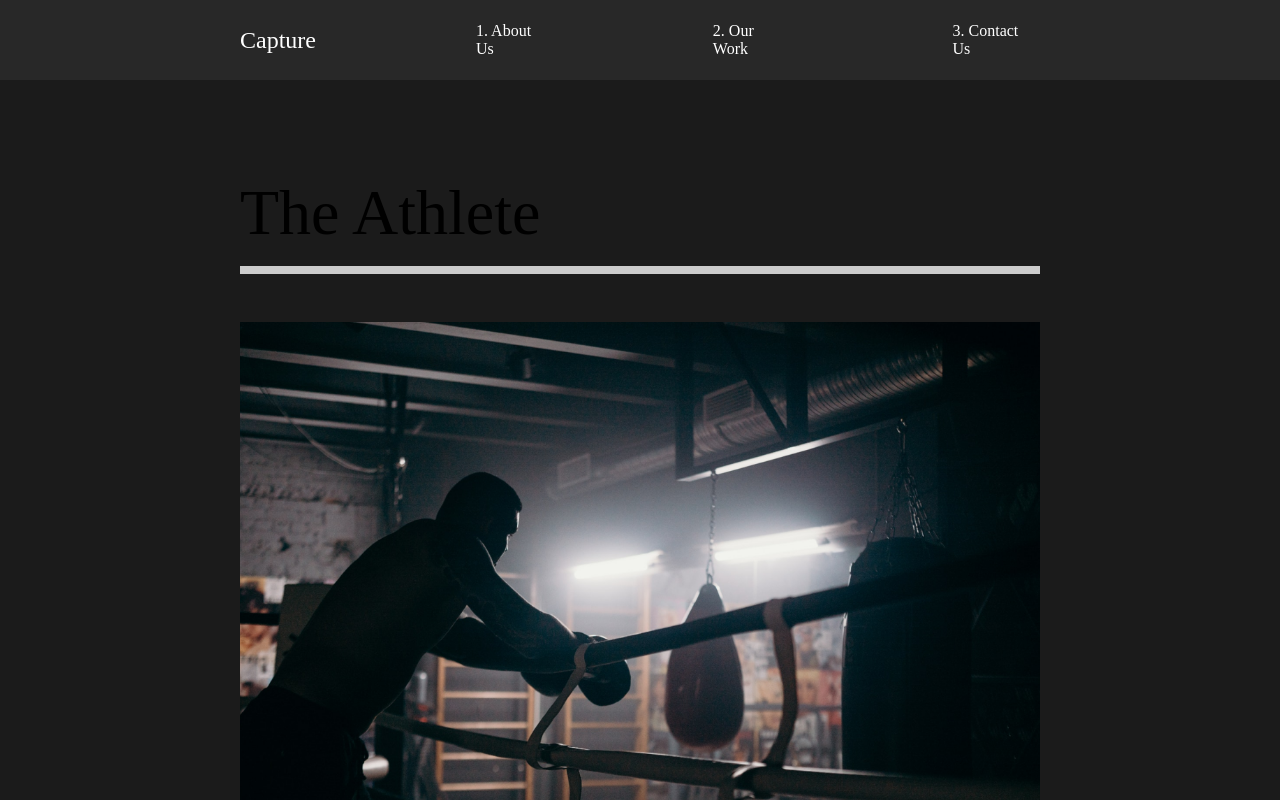
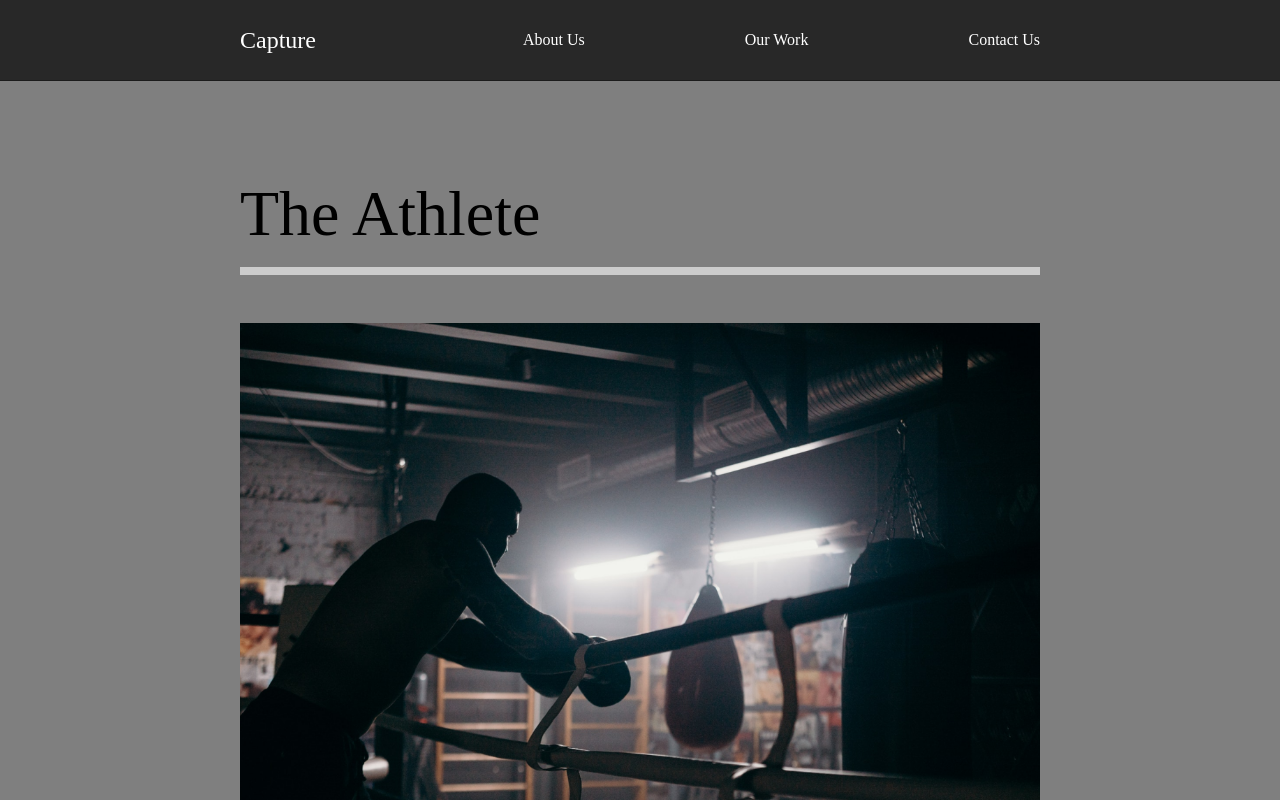
Before and after one commit to edwinvelaz/capture-portfolio, a React (Create React App) app: page /work in a window 1280 px wide. Shown: the top 800 px of the page. Built offline with nearby package versions, Linux system fonts and the light colour scheme.

Commit message:
Animations

```diff
--- a/src/App.js
+++ b/src/App.js
@@ -8,15 +8,21 @@
 import Nav from './components/Nav';
 import MovieDetail from './pages/MovieDetail';
 //Router
-import {Switch, Route} from 'react-router-dom'
+import {Switch, Route, useLocation} from 'react-router-dom';
+//Animation
+import { AnimatePresence } from 'framer-motion';
 
 
 function App() {
+
+  const location = useLocation();
+
   return (
     <div className="App">
       <GlobalStyle />
       <Nav />
-      <Switch>
+      <AnimatePresence exitBeforeEnter>
+        <Switch location={location} key={location.pathname}>
           <Route path='/' exact>
             <AboutUs />
           </Route>
@@ -30,6 +36,7 @@
             <ContactUs />
           </Route>
         </Switch>
+      </AnimatePresence>
     </div>
   );
 }
--- /dev/null
+++ b/src/animation.js
@@ -0,0 +1,20 @@
+export const pageAnimation = {
+    hidden: {
+        opacity: 0,
+        y: 300
+    },
+    show: {
+        opacity: 1,
+        y: 1,
+        transition: {
+            duration: 1,
+        }
+    },
+    exit: {
+        opacity: 0,
+        y: 300,
+        transition: {
+            duration: 1,
+        }
+    }
+}
--- a/src/components/AboutSection.js
+++ b/src/components/AboutSection.js
@@ -1,24 +1,32 @@
 import React from 'react';
 import home1 from '../img/home1.png';
 //Styles
-import styled from 'styled-components';
 import {StyledAbout, StyledDescription, StyledImage, StyledHide } from '../styles';
+//Framer Motion
+import { motion } from 'framer-motion';
 
 const AboutSection = () => {
+
     return (
         <StyledAbout>
             <StyledDescription>
-                <div className='title'>
+                <motion.div>
                     <StyledHide>
-                        <h2>We work to make</h2>
+                        <motion.h2>
+                            We work to make
+                        </motion.h2>
                     </StyledHide>
                     <StyledHide>
-                        <h2>your <span>dreams</span> come</h2>
+                        <motion.h2>
+                            your <span>dreams</span> come
+                        </motion.h2>
                     </StyledHide>
                     <StyledHide>
-                        <h2>true.</h2>
+                        <motion.h2>
+                            true.
+                        </motion.h2>
                     </StyledHide>
-                </div>
+                </motion.div>
                 <p>Contact us for any photography or videography ideas that you have. We have professionals with amazing skills.</p>
                 <button>Contact Us</button>
             </StyledDescription>
--- a/src/components/Nav.js
+++ b/src/components/Nav.js
@@ -10,13 +10,13 @@
             </h1>
             <ul>
                 <li>
-                    <Link to="/">1. About Us</Link>
+                    <Link to="/">About Us</Link>
                 </li>
                 <li>
-                    <Link to="/work">2. Our Work</Link>
+                    <Link to="/work">Our Work</Link>
                 </li>
                 <li>
-                    <Link to='/contact'>3. Contact Us</Link>
+                    <Link to='/contact'>Contact Us</Link>
                 </li>
             </ul>
         </StyledNav>
--- a/src/pages/AboutUs.js
+++ b/src/pages/AboutUs.js
@@ -3,15 +3,22 @@
 import AboutSection from '../components/AboutSection';
 import ServicesSection from '../components/ServicesSection';
 import FaqSection from '../components/FaqSection';
+//Animations
+import {motion} from 'framer-motion';
+import { pageAnimation } from '../animation';
 
 
 const AboutUs = () => {
     return (
-        <>
+        <motion.div                     variants={pageAnimation}
+            initial='hidden'
+            animate='show'
+            exit='exit'
+        >
             <AboutSection />
             <ServicesSection />
             <FaqSection />
-        </>
+        </motion.div>
     )
 }
 
--- a/src/pages/ContactUs.js
+++ b/src/pages/ContactUs.js
@@ -1,11 +1,21 @@
 import React from 'react';
+//Animations
+import {motion} from 'framer-motion';
+import { pageAnimation } from '../animation';
+
 
 const ContactUs = () => {
     return (
-        <div>
+        <motion.div
+            variants={pageAnimation}
+            initial='hidden'
+            animate='show'
+            exit='exit'
+        >
             <h1>Our Contact</h1>
-        </div>
+        </motion.div>
     )
 }
 
+
 export default ContactUs;
--- a/src/pages/MovieDetail.js
+++ b/src/pages/MovieDetail.js
@@ -2,6 +2,10 @@
 import styled from 'styled-components';
 import { useHistory } from 'react-router-dom';
 import { MovieState } from '../movieState';
+//Animations
+import {motion} from 'framer-motion';
+import { pageAnimation } from '../animation';
+
 
 const MovieDetail = () => {
     const history = useHistory();
@@ -19,7 +23,12 @@
     return (
         <>
             {movie && (
-                <StyledDetails>
+                <StyledDetails
+                    variants={pageAnimation}
+                    initial='hidden'
+                    animate='show'
+                    exit='exit'
+                >
                     <StyledHeadline>
                         <h2>{movie.title}</h2>
                         <img src={movie.mainImg} alt="movie"/>
@@ -42,7 +51,7 @@
     )
 }
 
-const StyledDetails = styled.div`
+const StyledDetails = styled(motion.div)`
     color: white;
 `
 
--- a/src/pages/OurWork.js
+++ b/src/pages/OurWork.js
@@ -5,10 +5,13 @@
 import athlete from '../img/athlete-small.png';
 import theracer from '../img/theracer-small.png';
 import goodtimes from '../img/goodtimes-small.png';
+//Animations
+import {motion} from 'framer-motion';
+import { pageAnimation } from '../animation';
 
 const OurWork = () => {
     return (
-        <StyledWork>
+        <StyledWork variants={pageAnimation} initial='hidden' animate='show' exit='exit' style={{background: '#7F7F7F'}}>
             <StyledMovie>
                 <h2>The Athlete</h2>
                 <div className="line"></div>
@@ -34,7 +37,7 @@
     )
 }
 
-const StyledWork = styled.div`
+const StyledWork = styled(motion.div)`
     min-height: 10vh;
     overflow: hidden;
     padding: 5rem 15rem;
```
Lines whose indentation alone changed are shown as unchanged.
